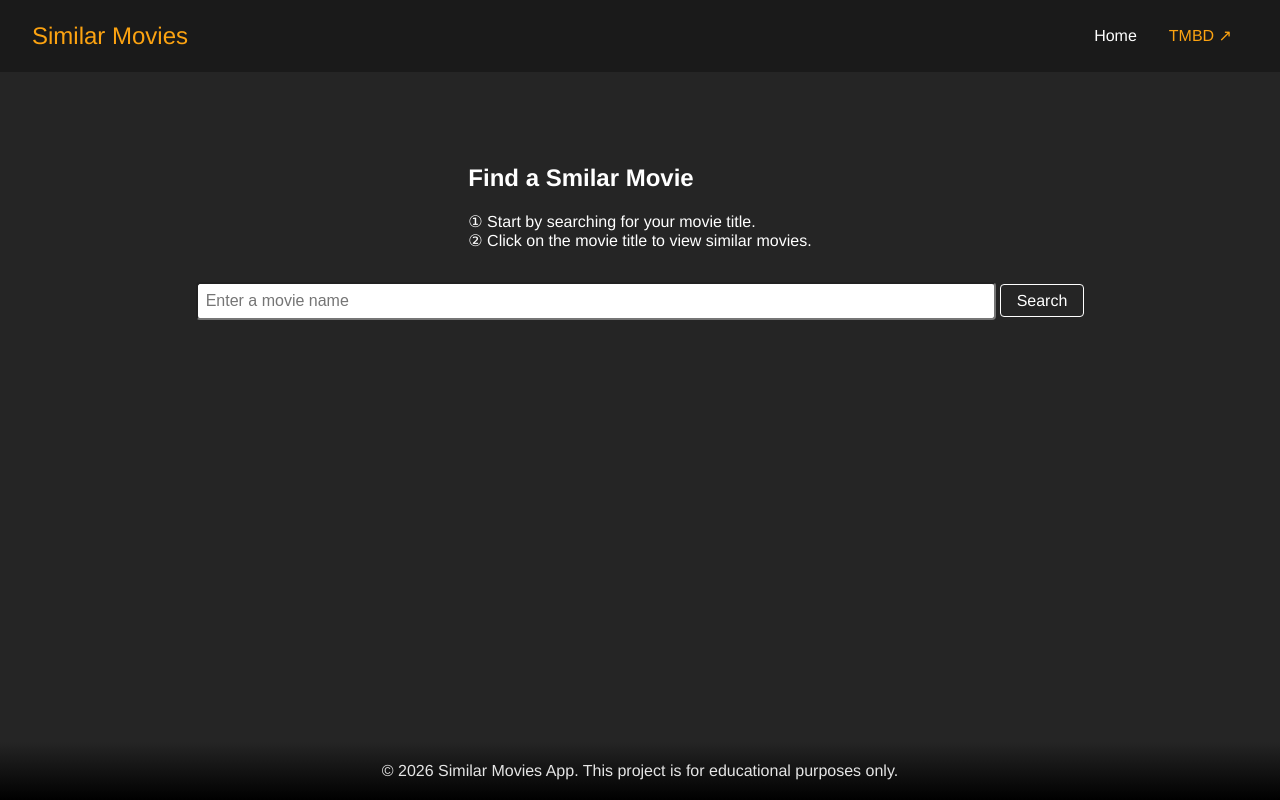
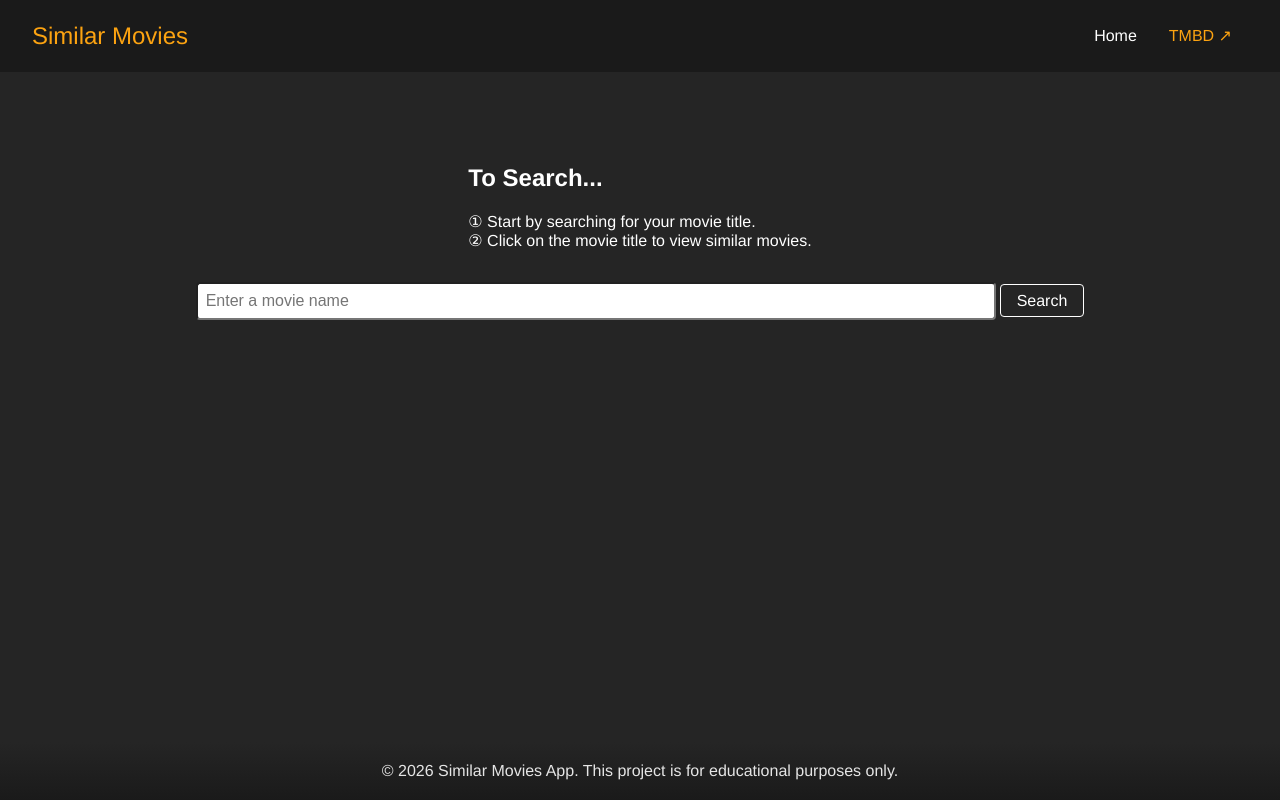
Before and after one commit to c-chee/similar-movies, a React (Vite) app in the folder frontend/: page / in a window 1280 px wide. Built offline with nearby package versions, Linux system fonts and the light colour scheme.

Commit message:
home styles finalized

```diff
--- a/frontend/src/pages/Home.jsx
+++ b/frontend/src/pages/Home.jsx
@@ -31,7 +31,7 @@ export default function Home() {
     return (
         <div class = 'main-search-container'>
             <section class = 'search-section'>
-                <h2>Find a Smilar Movie</h2>
+                <h2>To Search...</h2>
 
                 <p>&#9312; Start by searching for your movie title.</p>
                 <p>&#9313; Click on the movie title to view similar movies.</p>
@@ -52,24 +52,24 @@ export default function Home() {
 
             <section className = 'movie-grid'>
                 {movies.map((movie) => (
-                <div key={movie.id} className="movie-card">
-                    <Link to={`/movie/${movie.id}`}>
-                        {movie.poster_path ? (
-                        <img
-                            src={`https://image.tmdb.org/t/p/w200${movie.poster_path}`}
-                            alt={movie.title}
-                        />
-                        ) : (
-                        <div className="no-poster">No Image</div>
-                        )}
-                        <p className="movie-title">{movie.title}</p>
-                        {movie.release_date && <p className="movie-info">Release: {movie.release_date}</p>}
-                        {movie.vote_average !== undefined && <p className="movie-info">Rating: {movie.vote_average}</p>}
-                    </Link>
+                    <div key = {movie.id} className = 'movie-card'>
+                        <Link to={`/movie/${movie.id}`}>
+                            {movie.poster_path ? (
+                                <img src = {`https://image.tmdb.org/t/p/w200${movie.poster_path}`} alt = {movie.title}/>
+                            ) : (
+                                <div className = 'no-poster'>No Image</div>
+                            )}
+
+                            <p className = 'movie-title'>{movie.title}</p>
+
+                            {movie.release_date && <p className = 'movie-info'><b>Release: </b> {movie.release_date}</p>}
+
+                            {movie.vote_average !== undefined && <p className = 'movie-info'><b>Rating:  </b> {movie.vote_average}</p>}
+                        </Link>
                     </div>
                 ))}
             </section>
 
-        </div> // main-searcch-container
+        </div> // main-search-container
     );
 }
--- a/frontend/src/styles/global.css
+++ b/frontend/src/styles/global.css
@@ -2,7 +2,7 @@
   font-family: Avenir, Helvetica, Arial, sans-serif;
 
   /* --- Colors --- */
-  --black: #000000ff;
+  --black: #1a1a1a;
   --grey: rgb(37, 37, 37);
   --prussian-blue: #14213dff;
   --orange: #fca311ff;
@@ -103,7 +103,8 @@ input {
   width: 100%;
   margin: 0;
   padding: 1.25em 2em;
-  background-color: #1a1a1a;
+  background-color: var(--black);
+  z-index: 50;
 }
 
 .navbar h1 {
@@ -202,15 +203,16 @@ footer p {
 ================ */
 .movie-grid {
   display: grid;
-  grid-template-columns: repeat(auto-fill, minmax(150px, 1fr));
-  gap: 1rem;
-  margin-top: 2rem;
+  grid-template-columns: repeat(auto-fill, minmax(200px, 1fr));
+  gap: 1em;
+  margin-top: 2em;
+  width: 100%;
 }
 
 .movie-card {
-  background-color: #1a1a1a;
+  background-color: var(--black);
   border-radius: 8px;
-  padding: 0.5rem;
+  padding: 0.6em;
   text-align: center;
   overflow: hidden;
   transition: transform 0.2s;
@@ -222,22 +224,26 @@ footer p {
 
 .movie-card img {
   width: 100%;
-  height: auto;
+  aspect-ratio: 2 / 3;
   border-radius: 4px;
 }
 
+.movie-card b {
+  font-weight: 900;
+}
+
 .no-poster {
-  height: 300px;
+  aspect-ratio: 2 / 3;
   display: flex;
   align-items: center;
   justify-content: center;
-  background-color: #333;
-  color: #fff;
+  background-color: var(--prussian-blue);
+  color: var(--white);
   font-size: 0.9rem;
 }
 
 .movie-title {
-  font-weight: 600;
+  font-weight: 700;
   margin: 0.5rem 0 0.2rem;
 }
 
```
